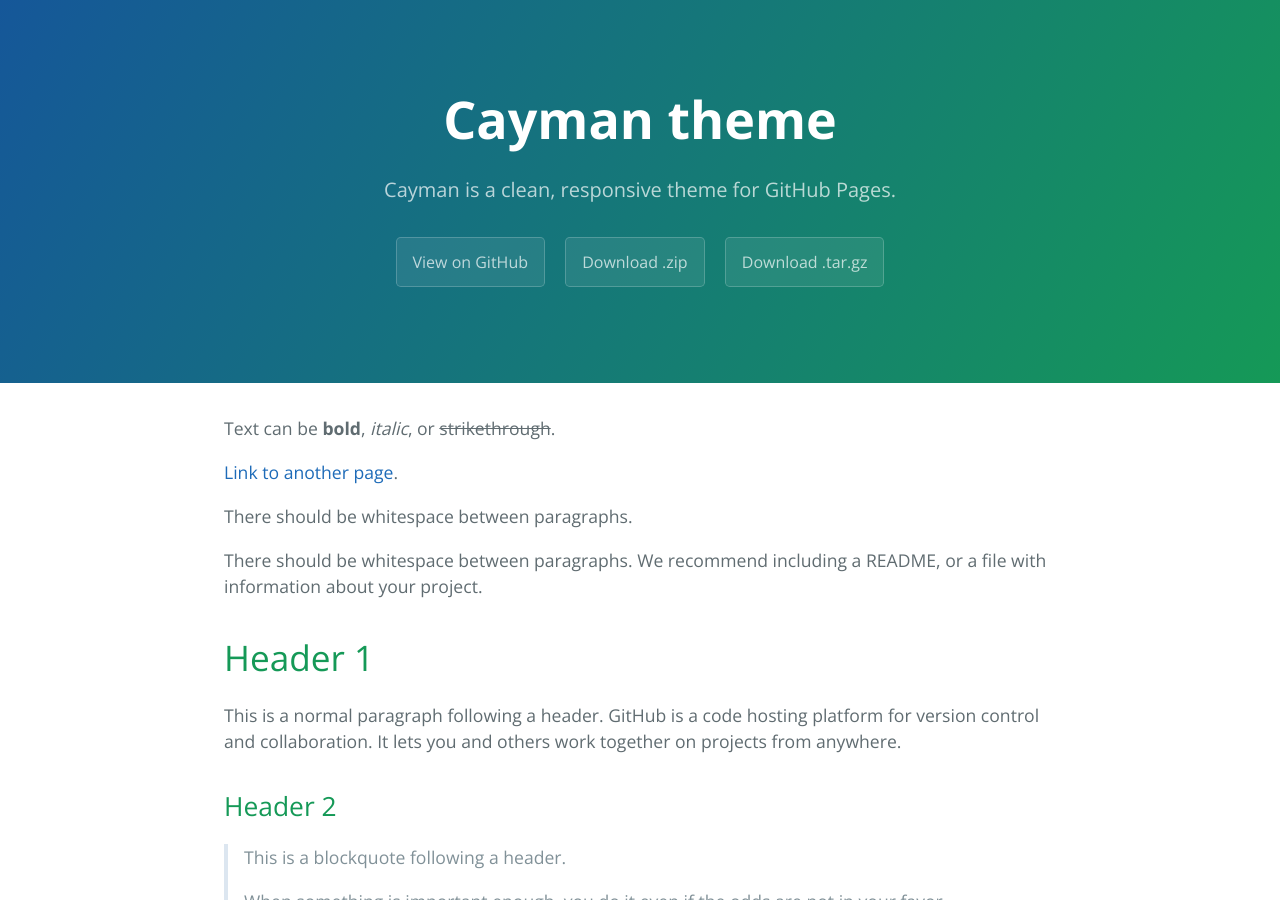
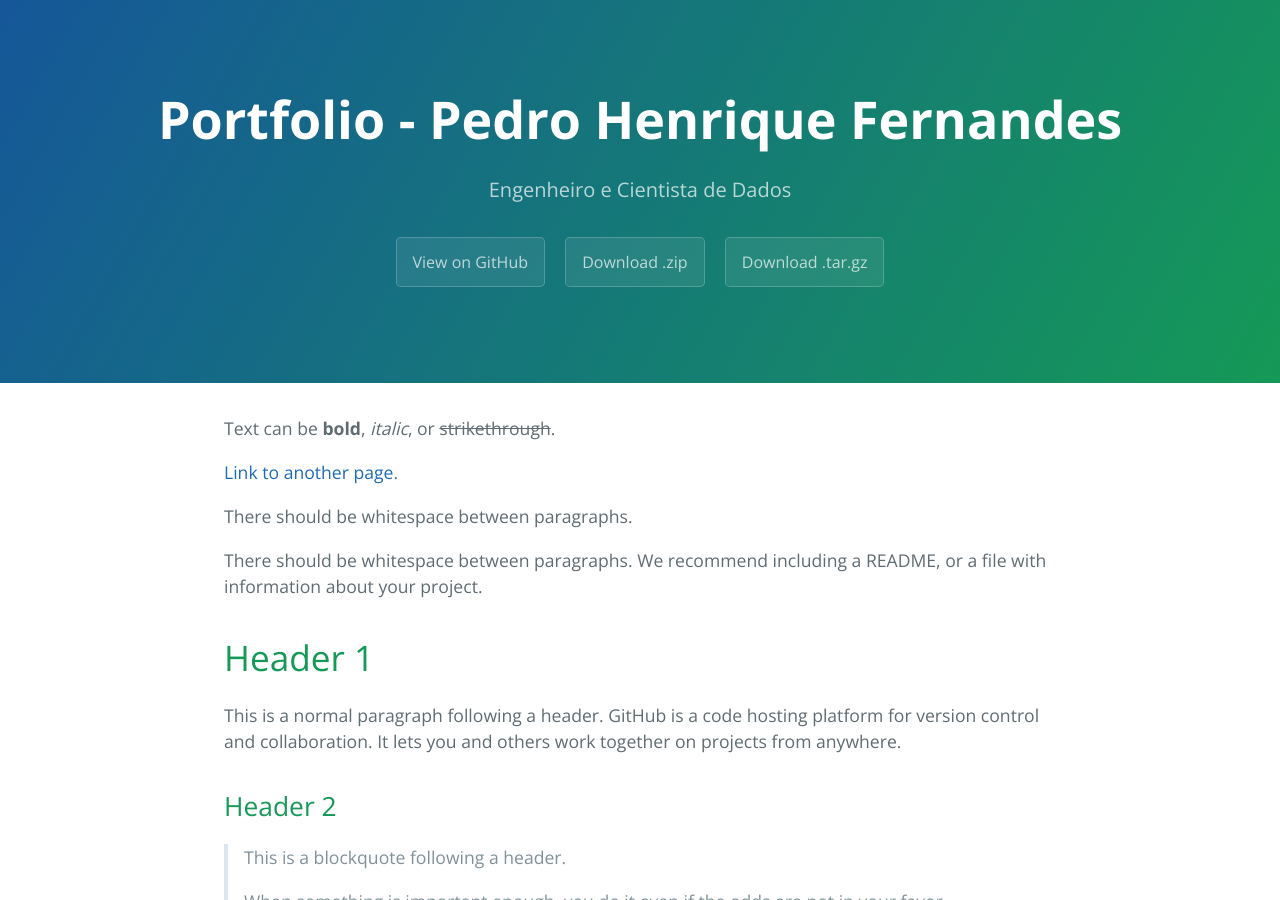
Before and after one commit to pedrohmjf/portfolio, a Jekyll site: the page built from index.md, in a window 1280 px wide and 900 px high. Built offline with Jekyll 4.4.1, drawn with Linux system fonts in a browser that asks for light colours.

Commit message:
Update _config.yml with title and description

```diff
--- a/_config.yml
+++ b/_config.yml
@@ -1,5 +1,5 @@
-title: Cayman theme
-description: Cayman is a clean, responsive theme for GitHub Pages.
+title: Portfolio - Pedro Henrique Fernandes
+description: Engenheiro e Cientista de Dados
 show_downloads: true
 google_analytics:
 theme: jekyll-theme-cayman
```
